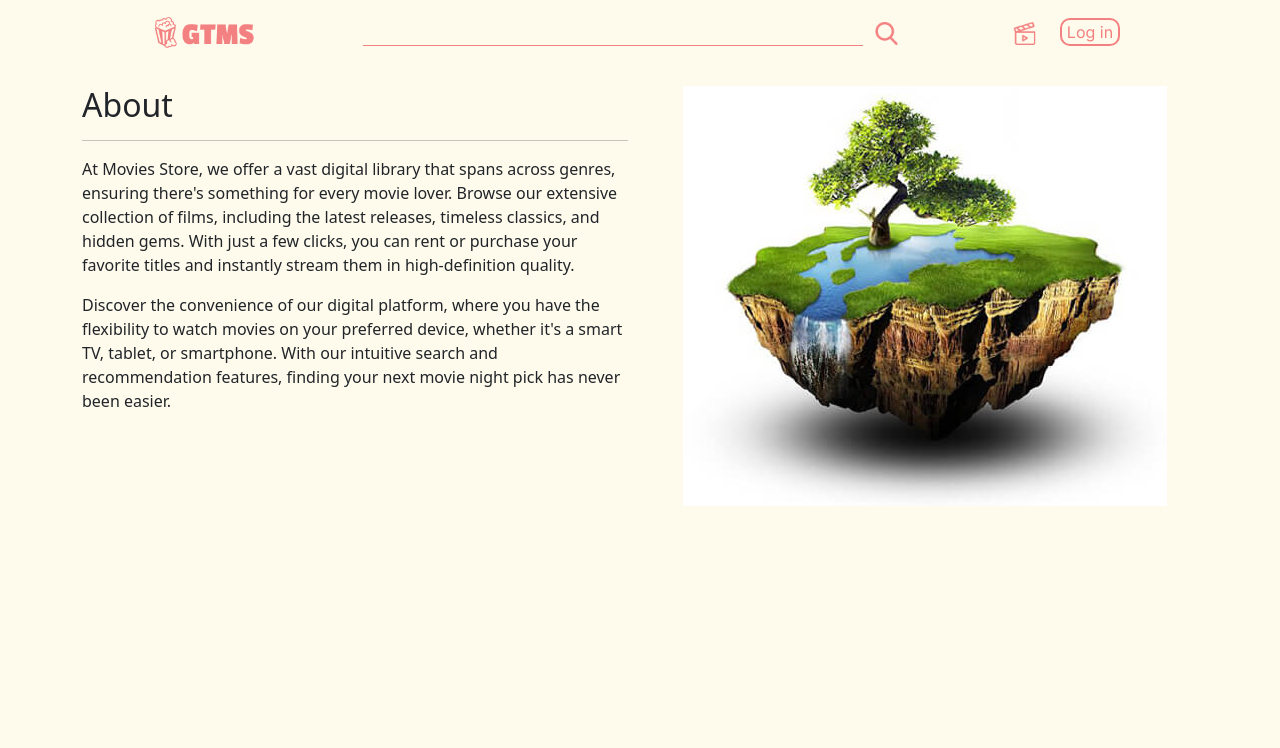
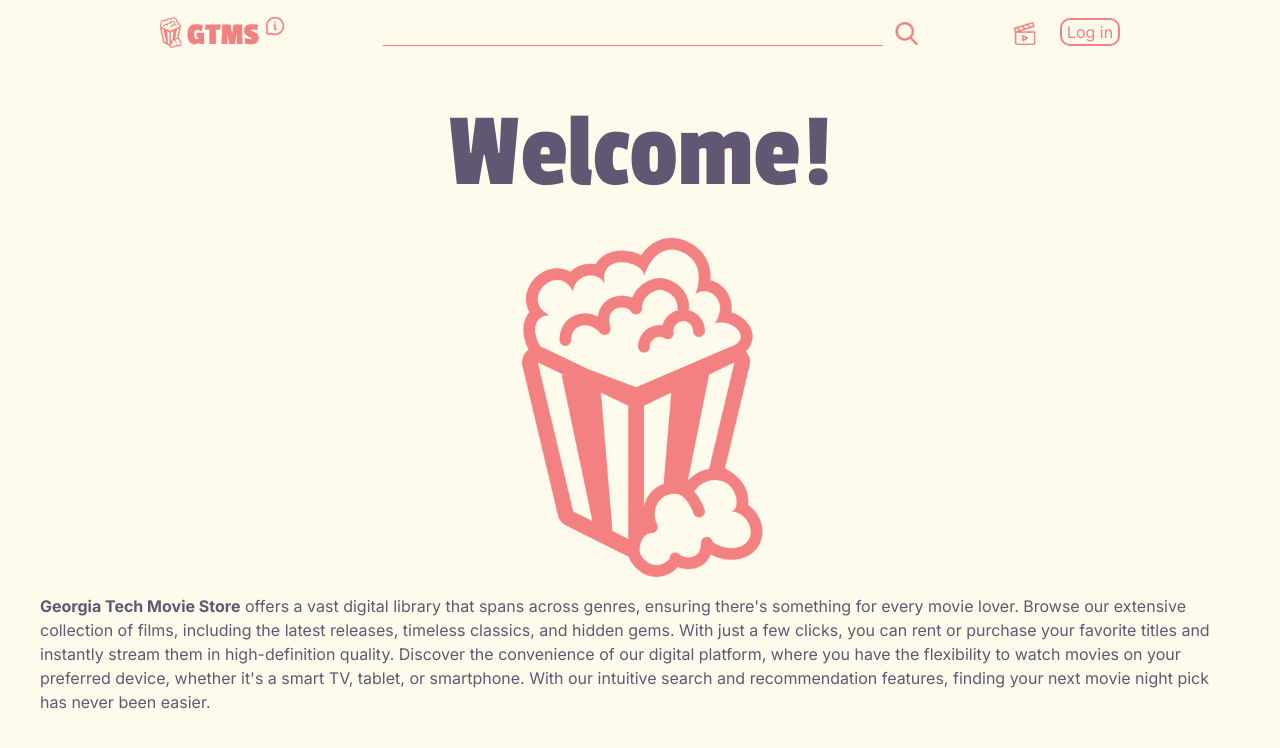
Before and after one commit to j00b33/moviesstore, a Django app: page /about/ in a window 1280 px wide. Shown: the top 748 px of the page. Run offline with Django 5.2, Linux system fonts and the light colour scheme; some libraries are stand-ins or nearby versions; some web fonts are replaced.

Commit message:
Frontend - About Page

```diff
--- a/home/templates/home/about.html
+++ b/home/templates/home/about.html
@@ -1,37 +1,22 @@
-{% extends 'base.html' %}
-{% block content %}
-{% load static %}
-<div class="p-3">
-  <div class="container">
-    <div class="row mt-3">
-      <div class="col-md-6 mx-auto mb-3">
-        <h2>About</h2>
-        <hr />
-        <p>
-           At Movies Store, we offer a vast digital library
+{% extends 'base.html' %} {% block content %} {% load static %}
+<div class="aboutWrapper">
+  <div class="aboutTitle">Welcome!</div>
+  <!-- <div class="aboutSub">Georgia Tech Movie Store</div> -->
+  <img src="{% static 'img/pinkpop.png' %}" style="height: 350px"/>
+  <div class="aboutText">
+    <b>Georgia Tech Movie Store</b> offers a vast digital library
      that spans across genres, ensuring there's
      something for every movie lover. Browse our
      extensive collection of films, including the
      latest releases, timeless classics, and hidden
      gems. With just a few clicks, you can rent or
      purchase your favorite titles and instantly
-           stream them in high-definition quality.
-        </p>
-        <p>
-          Discover the convenience of our digital platform,
+     stream them in high-definition quality. Discover the convenience of our digital platform,
     where you have the flexibility to watch movies
     on your preferred device, whether it's a smart
     TV, tablet, or smartphone. With our intuitive
     search and recommendation features, finding your
     next movie night pick has never been easier.
-        </p>
-      </div>
-      <div class="col-md-6 mx-auto mb-3 text-center">
-        <img src="{% static 'img/about.jpg' %}"
-             class="max-width-100"
-             alt="about" />
-      </div>
-    </div>
   </div>
 </div>
 {% endblock content %}
--- a/moviesstore/static/css/style.css
+++ b/moviesstore/static/css/style.css
@@ -13,6 +13,15 @@ body {
   padding-right: 70px;
   padding-left: 150px;
   padding-top: 10px;
+}
+
+
+.logoWrapper{
+  width: 150px;
+
+  display: flex;
+  flex-direction: row;
+  justify-content: center;
 }
 
 .naviagorDiv {
@@ -64,7 +73,7 @@ body {
   background-color: #fefaec;
 
   padding-left: 200px;
-  padding-top: 180px;
+  padding-top: 140px;
   padding-bottom: 100px;
 
   flex: 1; /* Both sections take 50% of the width */
@@ -477,3 +486,36 @@ body {
   font-size: 14px;
   color:#5f5f5f;
 }
+
+
+
+/* About Page ================> */
+.aboutWrapper {
+  display: flex;
+  flex-direction: column;
+  justify-content: center;
+  align-items: center;
+}
+
+.aboutTitle{
+  margin-top: 20px;
+  font-size: 80pt;
+  font-family: "Passion One";
+  color: #625772;
+}
+
+.aboutSub{
+  font-size: 30pt;
+  font-family: "Passion One";
+  color: #625772;
+  margin-top: -50px;
+}
+
+
+.aboutText{
+  font-family: "Inter";
+  font-size: 16px;
+  margin-top: 10px;
+  width: 1200px;
+  color: #625772;
+}
--- a/moviesstore/templates/base.html
+++ b/moviesstore/templates/base.html
@@ -52,9 +52,14 @@
     {% if 'login' not in request.path and 'signup' not in request.path and 'reset' not in request.path %}
     <div>
       <div class="headerWrapper">
-        <a class="navbar-brand" href="{% url 'movies.index' %}">
-          <img src="{% static 'img/logo.png' %}" alt="logo" height="40" />
-        </a>
+        <div class="logoWrapper">
+          <a class="navbar-brand" href="{% url 'movies.index' %}">
+            <img src="{% static 'img/logo.png' %}" alt="logo" height="40" />
+          </a>
+          <a class="nav-link navicons" href="{% url 'home.about' %}">
+            <img src="{% static 'img/about.png' %}" style="height: 20px" />
+          </a>
+      </div>
 
         <form method="GET">
           <div class="input-group searchWrapper">
```
Also changed, not shown: accounts/templates/accounts/signup.html (+0 -12 lines), db.sqlite3, moviesstore/static/img/about.png (added). Lines whose indentation alone changed are shown as unchanged.
